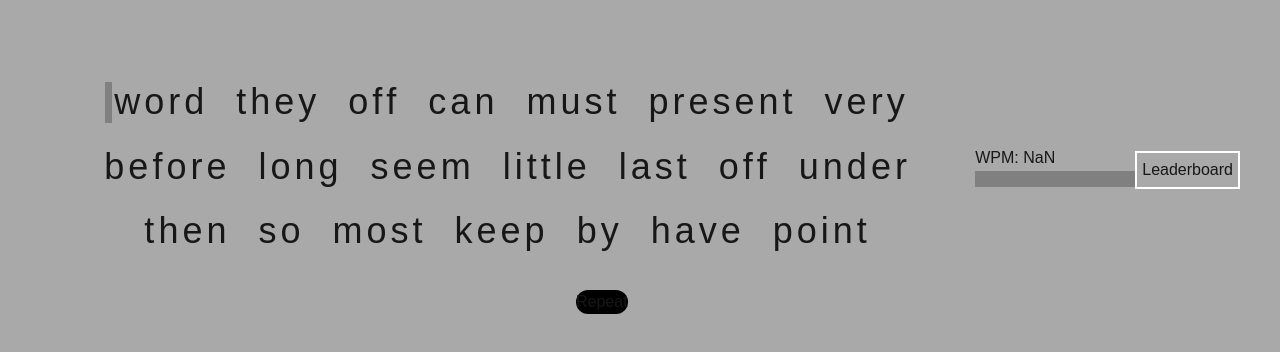
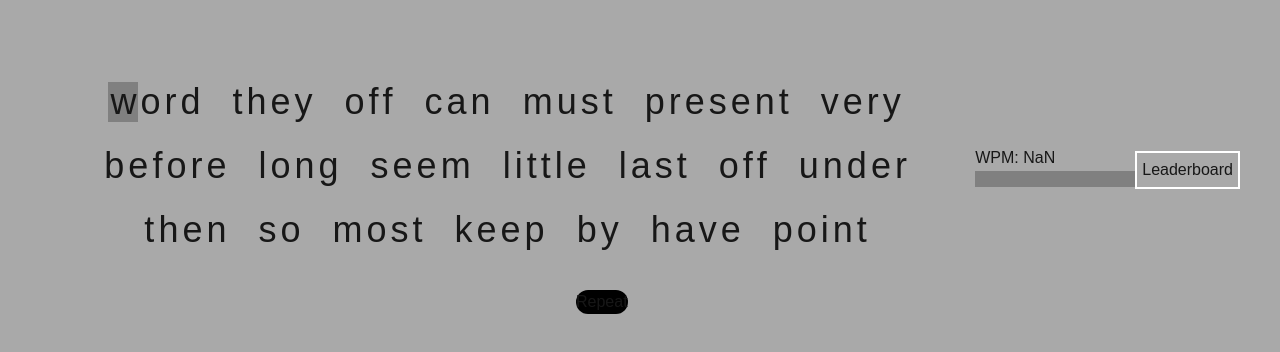
Before and after one commit to AnoyingWaffle66/typing_game, a Next.js app in the folder typing_thing/: page / in a window 1280 px wide. Shown: the part 230-582 px from the top of the page. Built offline with nearby package versions, Linux system fonts and the light colour scheme.

Commit message:
Change cursor to be on current letter

```diff
--- a/typing_thing/app/globals.css
+++ b/typing_thing/app/globals.css
@@ -29,10 +29,6 @@ body {
 }
 
 .cursor {
-  color: gray;
-  font-size: 27px;
-  font-weight: bold;
-  animation: blink 1s step-end infinite;
   background-color: gray;
 }
 
--- a/typing_thing/components/Words.tsx
+++ b/typing_thing/components/Words.tsx
@@ -9,16 +9,14 @@ function Letter({ letters, current, cursorPos}: { letters: string; current: stri
       {letters.split("").map((char, index) => (
         <React.Fragment key={index}>
           {cursorPos !== undefined && cursorPos === index && (
-          <span className='cursor'>|</span>
+          <span className='whitespace-pre cursor'></span>
         )}
-        <span key={index} className={`px-0.5 text-4xl ${index < current.length ? char === current[index] ? "correct" : "incorrect" : ""}`}>
+        <span key={index} className={`px-0.5 text-4xl ${index < current.length ? char === current[index] ? "correct" : "incorrect" : ""} ${cursorPos !== undefined && cursorPos === index ? "cursor" : ""}`}>
         {char}
       </span>
         </React.Fragment>
       ))}
-      {cursorPos !== undefined && cursorPos === letters.length && (
-        <span className='cursor'>|</span>
-      )}
+      <span className={`px-0.5 whitespace-pre ${cursorPos !== undefined && cursorPos === letters.length ? "cursor" : ""}`}></span>
     </div>
   );
 }
@@ -90,9 +88,6 @@ export default function Words({words}: {words: string[]}) {
           return (
             <div key={wordIndex} className="flex">
               <Letter letters={word} current={current} cursorPos={wordIndex === currentIndex ? typedKey.length : undefined} />
-              { wordIndex < subWordList.length - 1 && (
-                <span className='px-0.5 whitespace-pre'></span>
-              )}
               </div>
           )
         })
```
